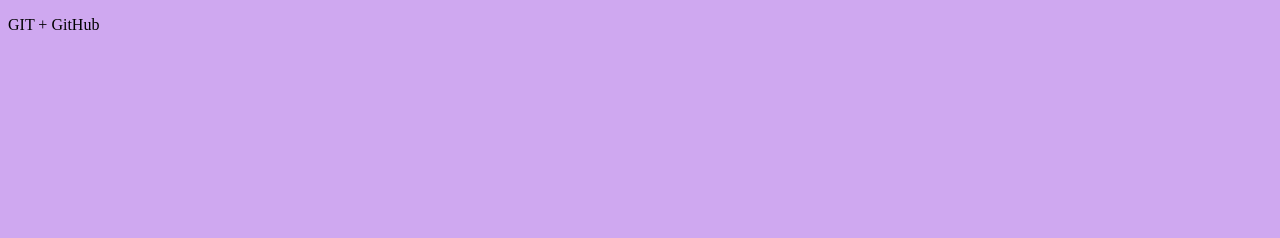
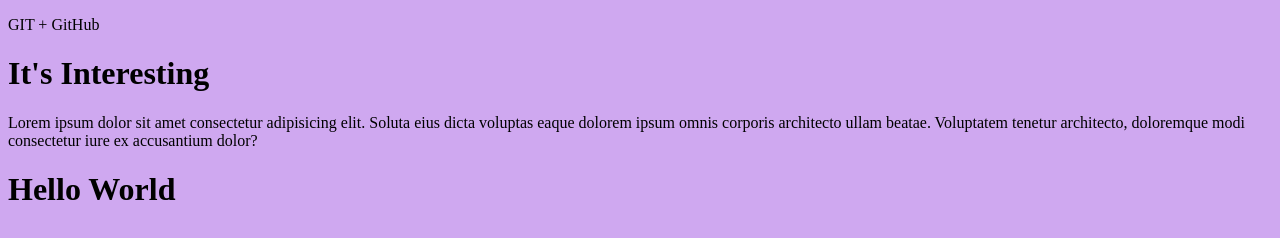
Before and after one commit to BekzatSerikov/gittest, a plain HTML site: page index.html in a window 1280 px wide. Drawn offline with Linux system fonts and the light colour scheme.

Commit message:
second commit

```diff
--- a/index.html
+++ b/index.html
@@ -9,5 +9,10 @@
 </head>
 <body>
     <p>GIT + GitHub</p>
+    <h1>It's Interesting</h1>
+    <p>Lorem ipsum dolor sit amet consectetur adipisicing elit. Soluta eius dicta voluptas
+        eaque dolorem ipsum omnis corporis architecto ullam beatae. Voluptatem tenetur architecto,
+        doloremque modi consectetur iure ex accusantium dolor?</p>
+    <h1>Hello World</h1>
 </body>
 </html>
```
